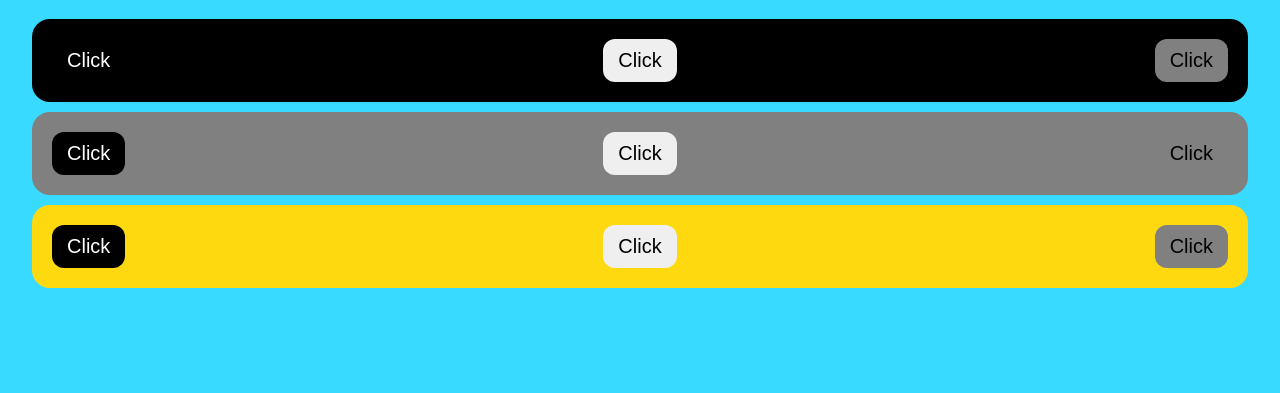
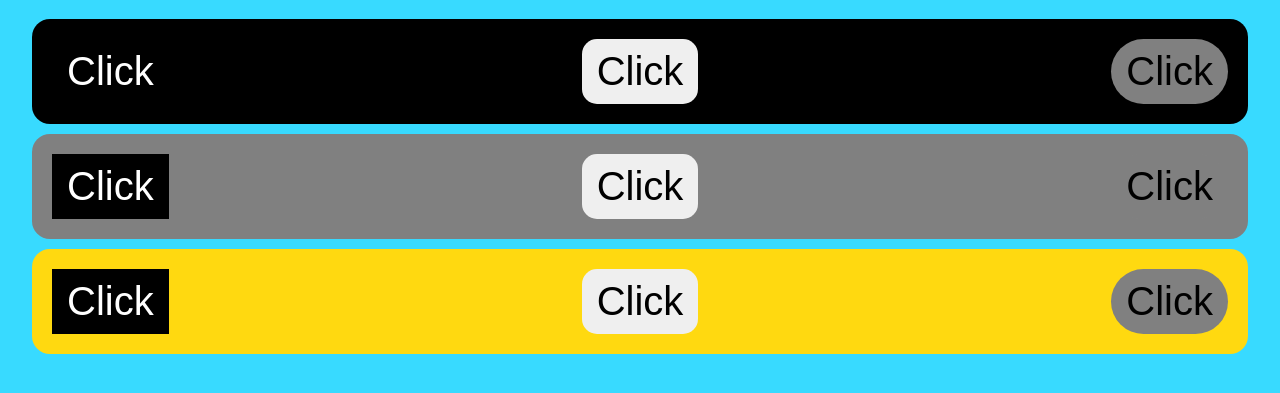
Before and after one commit to jathu/hover-test, a plain HTML site: page index.html in a window 1280 px wide. Shown: the part 95-488 px from the top of the page. Drawn offline with Linux system fonts and the light colour scheme; a web font is replaced by a local one.

Commit message:
[Jun 06, 2024 10:17:57 PM] update

```diff
--- a/index.html
+++ b/index.html
@@ -40,8 +40,7 @@
     .clickable {
       border: none;
       padding: 10px 15px;
-      border-radius: 12px;
-      font-size: 20px;
+      font-size: 40px;
       cursor: pointer;
     }
 
@@ -54,24 +53,36 @@
       background-color: rgb(128, 128, 128);
       color: black;
     }
+
+    .corner-sharp {
+      border-radius: 0px;
+    }
+
+    .corner-round {
+      border-radius: 15px;
+    }
+
+    .corner-pill {
+      border-radius: 50px;
+    }
 	</style>
 </head>
 <body>
   <h1>Hover Demo</h1>
   <div class="box" style="background-color: black;">
-    <button class="clickable clickable-black">Click</button>
-    <button class="clickable">Click</button>
-    <button class="clickable clickable-white">Click</button>
+    <button class="clickable clickable-black border-radius">Click</button>
+    <button class="clickable corner-round">Click</button>
+    <button class="clickable clickable-white corner-pill">Click</button>
   </div>
   <div class="box" style="background-color: rgb(128, 128, 128);">
-    <button class="clickable clickable-black">Click</button>
-    <button class="clickable">Click</button>
-    <button class="clickable clickable-white">Click</button>
+    <button class="clickable clickable-black border-radius">Click</button>
+    <button class="clickable corner-round">Click</button>
+    <button class="clickable clickable-white corner-pill">Click</button>
   </div>
   <div class="box" style="background-color: rgb(255, 217, 16);">
-    <button class="clickable clickable-black">Click</button>
-    <button class="clickable">Click</button>
-    <button class="clickable clickable-white">Click</button>
+    <button class="clickable clickable-black border-radius">Click</button>
+    <button class="clickable corner-round">Click</button>
+    <button class="clickable clickable-white corner-pill">Click</button>
   </div>
 </body>
 </html>
```
